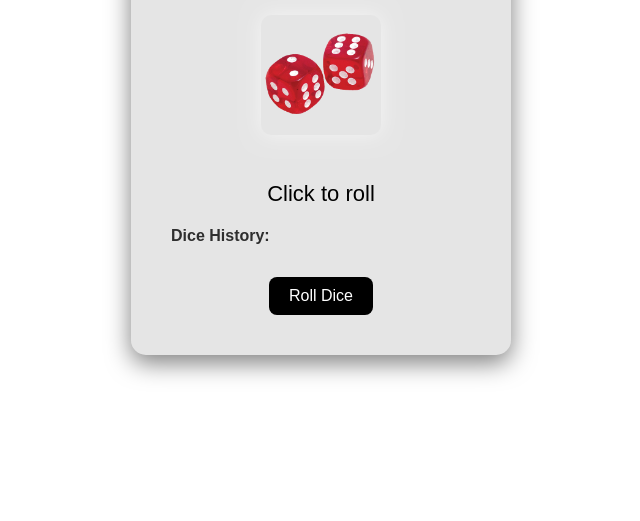
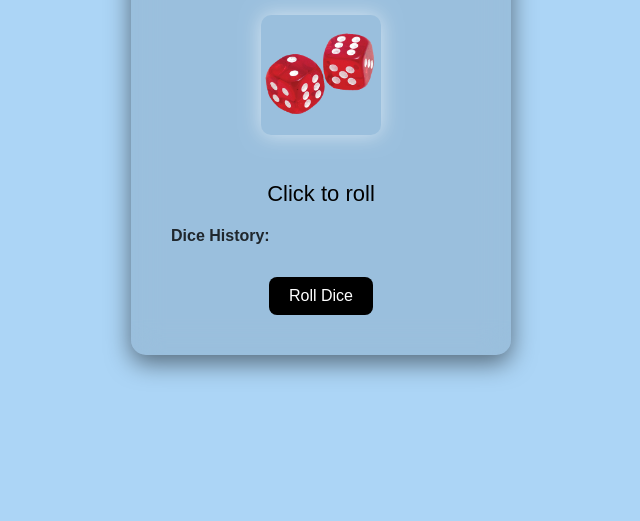
Before and after one commit to MissKnze/WBG370, a plain HTML site: page index.html in a window 1280 px wide. Shown: the part 279-800 px from the top of the page, without its empty margins (319-959 px from the left). Drawn offline with Linux system fonts and the light colour scheme.

Commit message:
Refactor CSS for body and card styles

```diff
--- a/style.css
+++ b/style.css
@@ -3,7 +3,7 @@ body {
     margin: 0;
     height: 100vh;
     font-family: Arial, sans-serif;
-    background: #8cc5f3b;
+    background: #8cc5f3b7;
 
     display: flex;
     justify-content: center;
```
